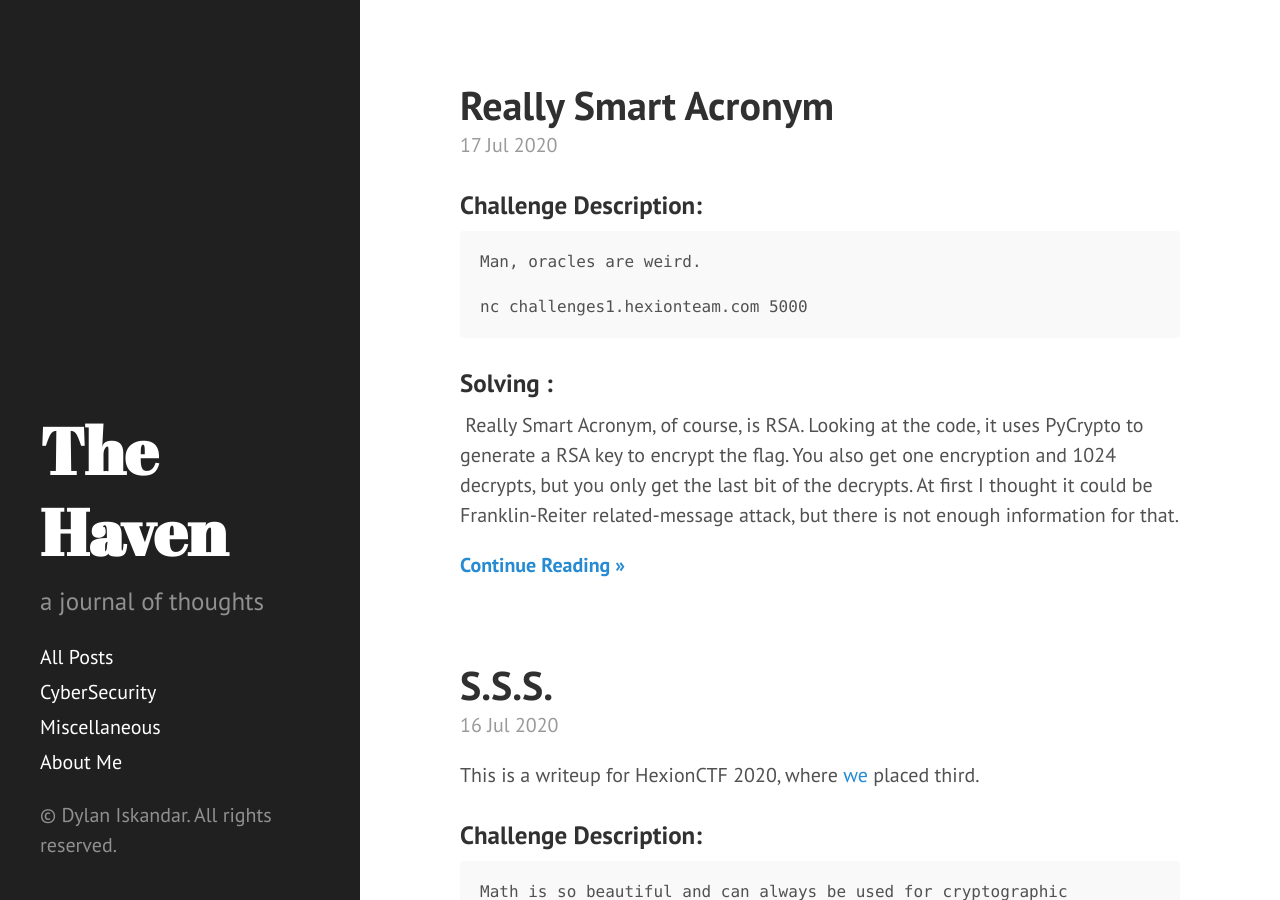
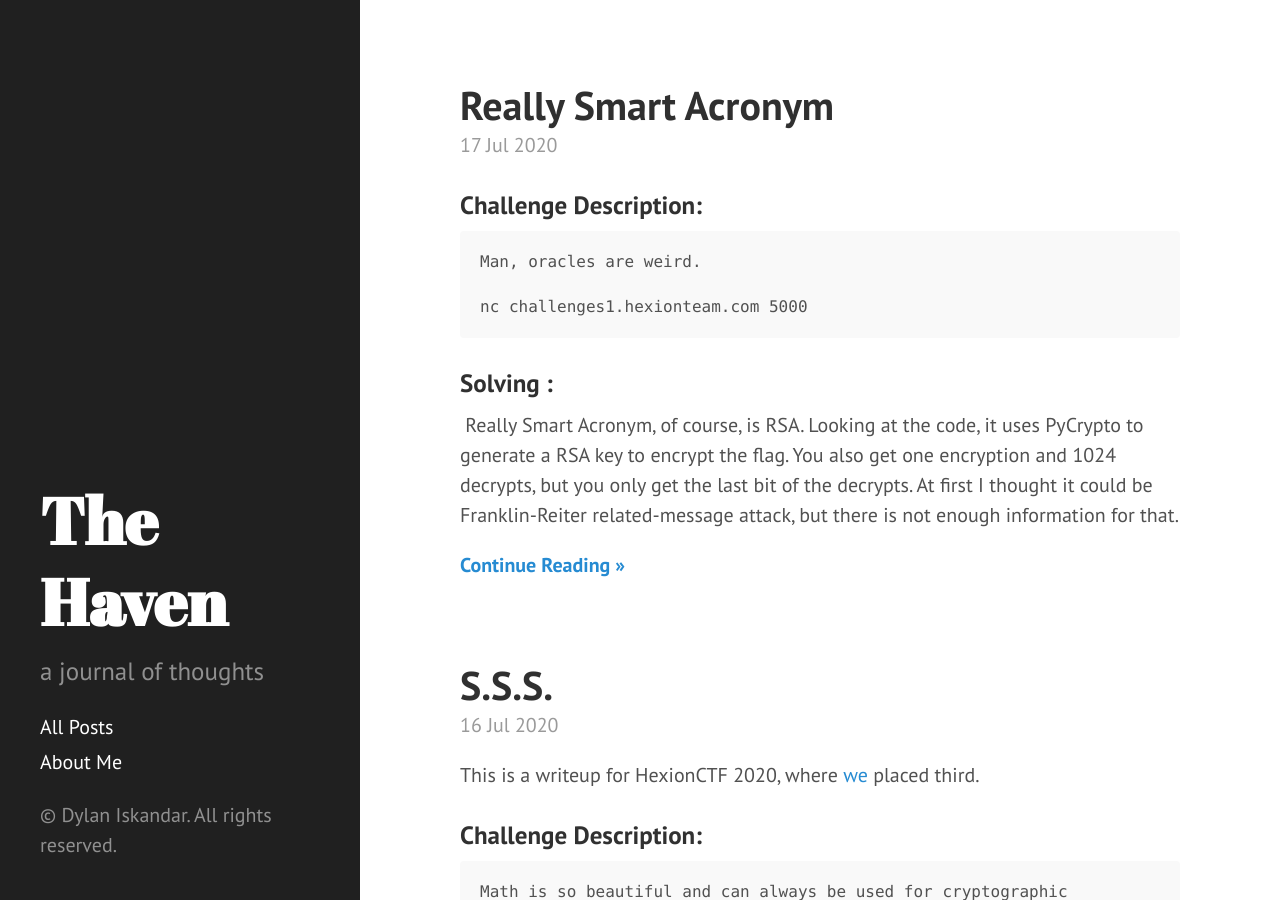
Before and after one commit to mayuridev/myblog, a Jekyll site: the page built from index.html, in a window 1280 px wide and 900 px high. Built offline with Jekyll 4.4.1, drawn with Linux system fonts in a browser that asks for light colours; the list of posts is cut into pages by our own code.

Commit message:
changed sidebar

```diff
--- a/_includes/sidebar.html
+++ b/_includes/sidebar.html
@@ -11,8 +11,6 @@
 
     <nav class="sidebar-nav">
       <a class="sidebar-nav-item" href="/allposts.html">All Posts</a>
-          <a class="sidebar-nav-item" href="/cybersec">CyberSecurity</a>
-          <a class="sidebar-nav-item" href="/misc">Miscellaneous</a>
       <a class="sidebar-nav-item" href="https://dylaniskandar.com">About Me</a>
   </nav>
 
```
